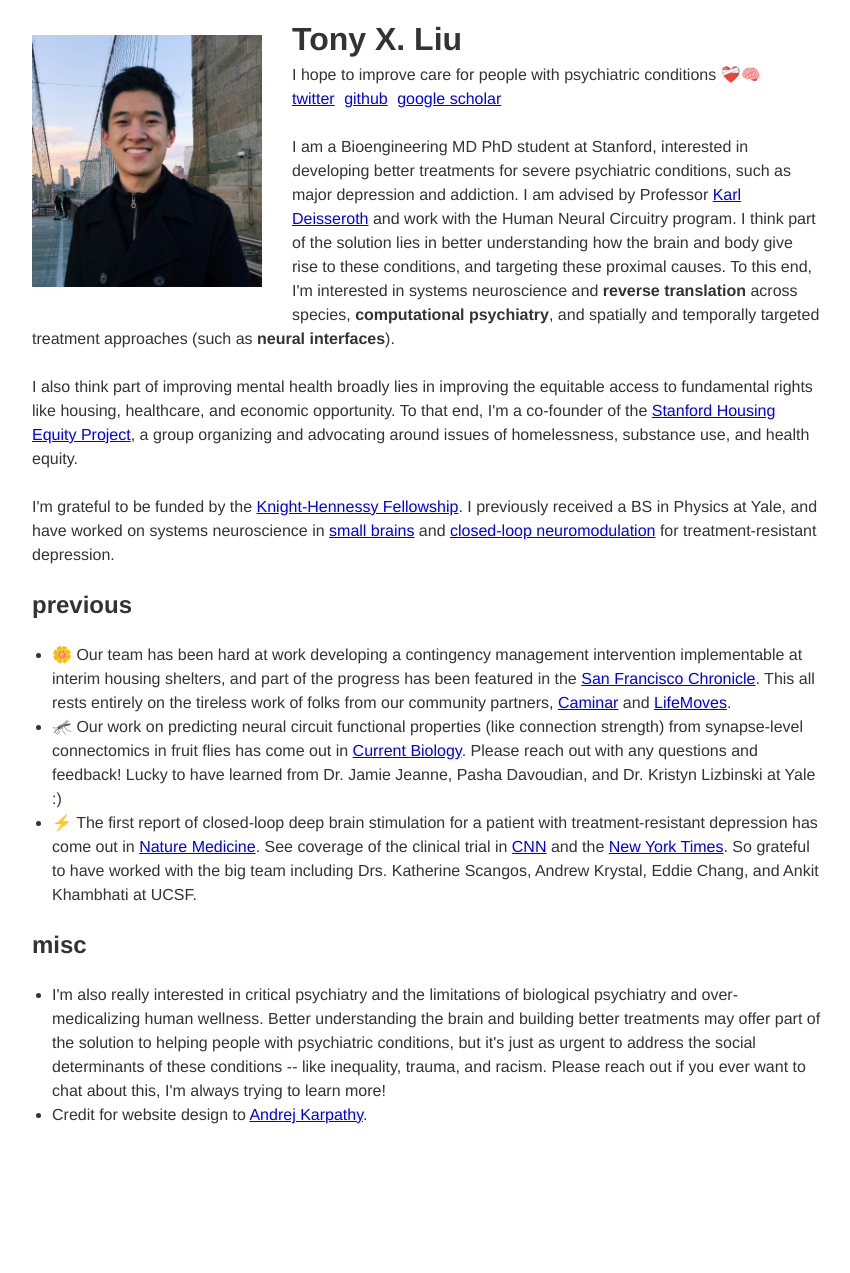
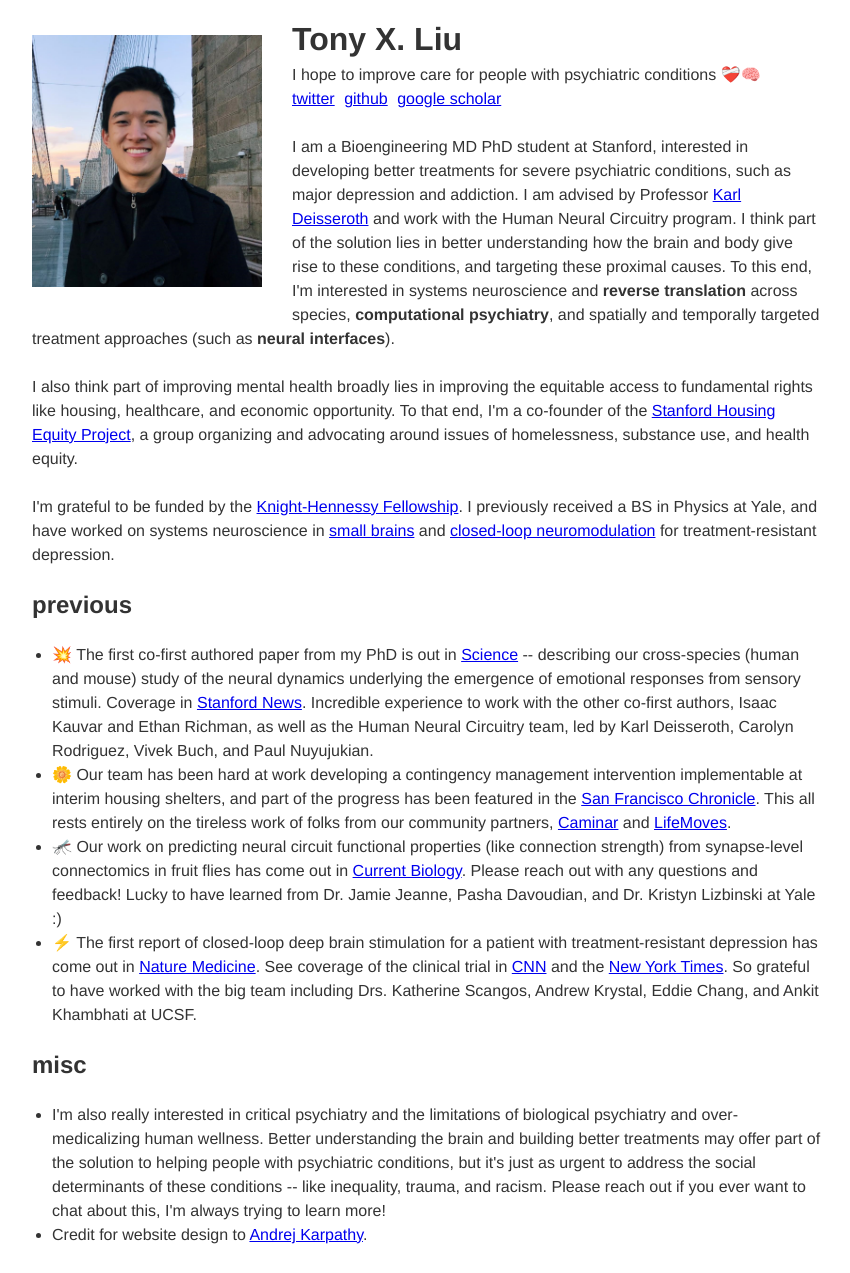
Before and after one commit to txzliu/txzliu.github.io, a Jekyll site: the page index.html, which Jekyll copies as it is, in a window 1280 px wide. Shown: the whole page, without its empty margins (208-1058 px from the left). Built offline with Jekyll 4.4.1, drawn with Linux system fonts in a browser that asks for light colours; before the commit the page ends 1153 px from its top, so only the background shows below that.

Commit message:
Update index.html

```diff
--- a/index.html
+++ b/index.html
@@ -88,6 +88,7 @@ I'm grateful to be funded by the <a href="https://knight-hennessy.stanford.edu/"
 <h2>previous</h2>
 
 <ul>
+<li>💥 The first co-first authored paper from my PhD is out in <a href="bit.ly/4dEyX7Z">Science</a> -- describing our cross-species (human and mouse) study of the neural dynamics underlying the emergence of emotional responses from sensory stimuli. Coverage in <a href="https://med.stanford.edu/news/all-news/2025/05/emotions-eye-puff.html">Stanford News</a>. Incredible experience to work with the other co-first authors, Isaac Kauvar and Ethan Richman, as well as the Human Neural Circuitry team, led by Karl Deisseroth, Carolyn Rodriguez, Vivek Buch, and Paul Nuyujukian.</li>
 <li>🌼 Our team has been hard at work developing a contingency management intervention implementable at interim housing shelters, and part of the progress has been featured in the <a href="https://www.sfchronicle.com/bayarea/article/drug-user-treatment-program-18575304.php">San Francisco Chronicle</a>. This all rests entirely on the tireless work of folks from our community partners, <a href="https://www.caminar.org/">Caminar</a> and <a href="https://www.lifemoves.org/">LifeMoves</a>.
 <li>🦟 Our work on predicting neural circuit functional properties (like connection strength) from synapse-level connectomics in fruit flies has come out in <a href="https://authors.elsevier.com/c/1eFUV3QW8Rwqra">Current Biology</a>. Please reach out with any questions and feedback! Lucky to have learned from Dr. Jamie Jeanne, Pasha Davoudian, and Dr. Kristyn Lizbinski at Yale :)</li>
 <li>⚡ The first report of closed-loop deep brain stimulation for a patient with treatment-resistant depression has come out in <a href="https://www.nature.com/articles/s41591-021-01480-w">Nature Medicine</a>. See coverage of the clinical trial in <a href="https://www.cnn.com/2021/10/04/health/depression-implant-treatment-wellness/index.html">CNN</a> and the <a href="https://www.nytimes.com/2021/10/04/health/depression-treatment-deep-brain-stimulation.html">New York Times</a>. So grateful to have worked with the big team including Drs. Katherine Scangos, Andrew Krystal, Eddie Chang, and Ankit Khambhati at UCSF.</li>
```
